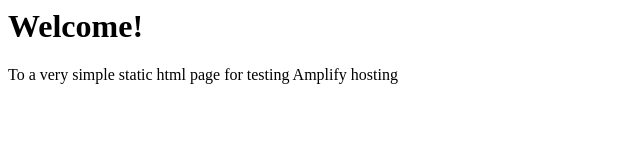
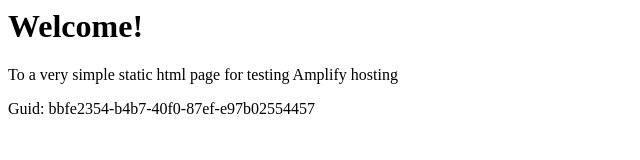
Before and after one commit to aws-aemilia-nrt/Github-PR-Commit-Integration-Test-DoNotTouch-GitHubAutoBuildCanaryTest-v1-preprod-ap-northeast-1, a website: page src/index.html in a window 1280 px wide. Shown: the whole page, without its empty margins (0-640 px from the left). Drawn offline with Linux system fonts and the light colour scheme.

Commit message:
commit from integ tests

```diff
--- a/src/index.html
+++ b/src/index.html
@@ -1,3 +1,5 @@
+
+
 <html lang="en">
 
 <head>
@@ -10,6 +12,6 @@
 <body>
     <h1>Welcome!</h1>
     <p>To a very simple static html page for testing Amplify hosting</p>
-</body>
+    <p>Guid: bbfe2354-b4b7-40f0-87ef-e97b02554457</p></body>
 
 </html>
```
